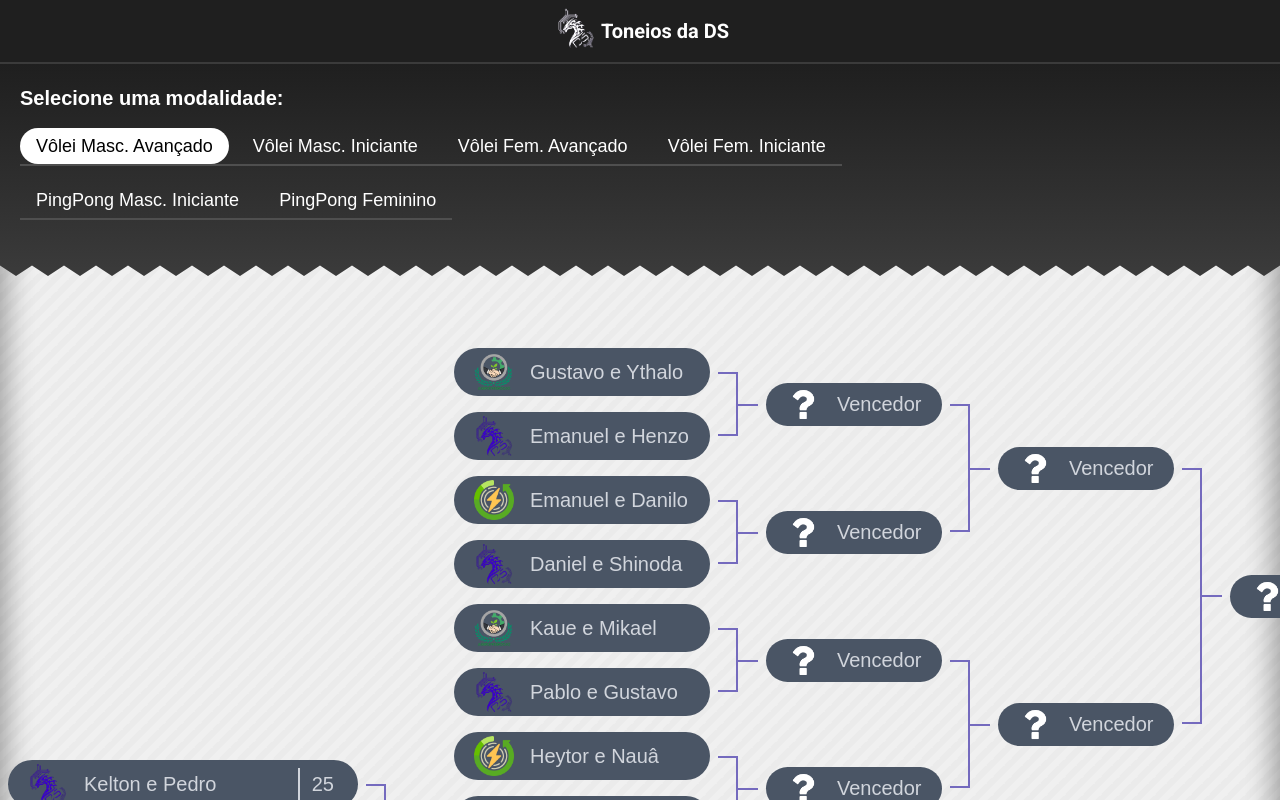
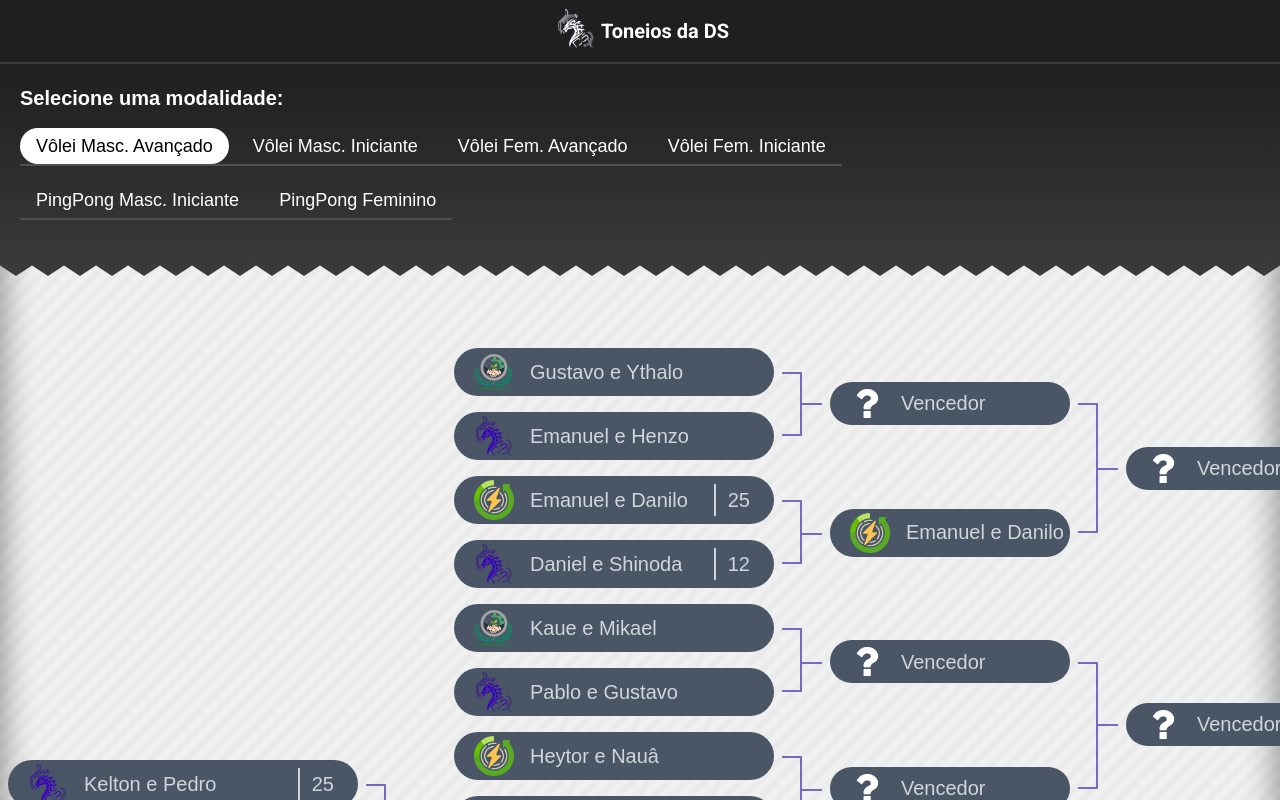
Before and after one commit to isaacsaless/torneiosdads, a Next.js app: page / in a window 1280 px wide. Shown: the top 800 px of the page. Built offline with nearby package versions, Linux system fonts and the light colour scheme.

Commit message:
14/03 bracket update

```diff
--- a/src/components/torneios/PingPong/PingPongInicianteMasc.tsx
+++ b/src/components/torneios/PingPong/PingPongInicianteMasc.tsx
@@ -2,14 +2,62 @@ import Image from "next/image";
 import LogoSister from "@/app/assets/logo-sister.png";
 import LogoDs from "@/app/assets/logo-ds.png";
 import LogoAdm from "@/app/assets/logo-adm.png";
-import QuestionMark from "@/app/assets/question-mark.png";
+import { useEffect, useRef, useState } from "react";
+import { motion } from "framer-motion";
+import confetti from "canvas-confetti";
 
 export default function VoleiInicianteMasc() {
+    const winnerRef = useRef<HTMLLIElement>(null);
+      const [isShaking, setIsShaking] = useState(false);
+
+      const handleMouseEnter = () => setIsShaking(true);
+      const handleMouseLeave = () => setIsShaking(false);
+
+    const animateConfetti = () => {
+      if (!winnerRef.current) return;
+
+      const rect = winnerRef.current.getBoundingClientRect();
+
+      const myCanvas = document.createElement("canvas");
+      myCanvas.style.position = "fixed";
+      myCanvas.style.top = "0px";
+      myCanvas.style.left = "0px";
+      myCanvas.style.pointerEvents = "none";
+      myCanvas.style.width = "100%";
+      myCanvas.style.height = "100%";
+      myCanvas.style.zIndex = "1000";
+      document.body.appendChild(myCanvas);
+
+      const myConfetti = confetti.create(myCanvas, {
+        resize: true,
+        useWorker: true,
+      });
+
+      const x = (rect.left + rect.width / 2) / window.innerWidth;
+      const y = (rect.top + rect.height / 2) / window.innerHeight;
+
+      myConfetti({
+        particleCount: 100,
+        spread: 70,
+        origin: { x, y },
+        colors: ["#3B02D1", "#000"],
+        disableForReducedMotion: true,
+      });
+
+      setTimeout(() => {
+        document.body.removeChild(myCanvas);
+      }, 3000);
+    };
+
+    useEffect(() => {
+      animateConfetti();
+    }, []);
+
   return (
     <div className="overflow-x-auto">
       <div className="flex mr-3 mt-16">
         <ol className="flex flex-1 flex-col justify-around mr-5 ml-5 round">
-          <li className="min-w-52 text-xl flex items-center justify-between m-2 p-1 leading-relaxed bg-gray-600 text-gray-300 rounded-full relative with-connector">
+          <li className="min-w-56 text-xl flex items-center justify-between m-2 p-1 leading-relaxed bg-gray-600 text-gray-300 rounded-full relative with-connector">
             <div className="flex flex-row items-center justify-center">
               <Image
                 src={LogoDs}
@@ -19,72 +67,93 @@ export default function VoleiInicianteMasc() {
               />
               <h1>Douglas</h1>
             </div>
-            {/* <div className="flex flex-row items-center justify-center">
+            <div className="flex flex-row items-center justify-center">
               <div className="border-1 border-white-700 h-8"></div>
-              <h1 className="mr-5 ml-3">18</h1>
-            </div> */}
+              <h1 className="mr-5 ml-3">2</h1>
+            </div>
           </li>
           <li className="text-xl flex items-center justify-between m-2 p-1 leading-relaxed bg-gray-600 text-gray-300 rounded-full relative with-connector">
             <div className="flex flex-row items-center justify-center">
               <Image src={LogoDs} alt="LogoAgn" width={40} className="mx-4" />
               <h1>Wellington</h1>
             </div>
-            {/* <div className="flex flex-row items-center justify-center">
+            <div className="flex flex-row items-center justify-center">
               <div className="border-1 border-white-700 h-8"></div>
-              <h1 className="mr-5 ml-3">25</h1>
-            </div> */}
+              <h1 className="mr-5 ml-3">0</h1>
+            </div>
           </li>
           <li className="text-xl flex items-center justify-between m-2 p-1 leading-relaxed bg-gray-600 text-gray-300 rounded-full relative with-connector">
             <div className="flex flex-row items-center justify-center">
               <Image src={LogoAdm} alt="LogoAgn" width={40} className="mx-4" />
               <h1>Jorge</h1>
             </div>
-            {/* <div className="flex flex-row items-center justify-center">
+            <div className="flex flex-row items-center justify-center">
               <div className="border-1 border-white-700 h-8"></div>
-              <h1 className="mr-5 ml-3">25</h1>
-            </div> */}
+              <h1 className="mr-5 ml-3">0</h1>
+            </div>
           </li>
           <li className="text-xl flex items-center justify-between m-2 p-1 leading-relaxed bg-gray-600 text-gray-300 rounded-full relative with-connector">
             <div className="flex flex-row items-center justify-center">
               <Image src={LogoSister} alt="Logo" width={35} className="mx-4" />
               <h1>L. Otávio</h1>
             </div>
-            {/* <div className="flex flex-row items-center justify-center">
+            <div className="flex flex-row items-center justify-center">
               <div className="border-1 border-white-700 h-8"></div>
-              <h1 className="mr-5 ml-3">18</h1>
-            </div> */}
+              <h1 className="mr-5 ml-3">2</h1>
+            </div>
           </li>
         </ol>
         <ol className="com-connect flex flex-1 flex-col justify-around mr-5 ml-5 round">
-          <li className="min-w-44 text-xl not-maain com-connect flex items-center m-2 p-1 leading-relaxed bg-gray-600 text-gray-300 rounded-full relative with-connector">
+          <li className="min-w-44 text-xl not-maain com-connect flex items-center justify-between m-2 p-1 leading-relaxed bg-gray-600 text-gray-300 rounded-full relative with-connector">
           <div className="flex flex-row items-center justify-center">
-              <Image src={QuestionMark} alt="LogoAgn" width={40} className="mx-4" />
-              <h1>Vencedor</h1>
+              <Image
+                src={LogoDs}
+                alt="LogoAgn"
+                width={40}
+                className="ml-4 mr-2"
+              />
+              <h1>Douglas</h1>
             </div>
-            {/* <div className="flex flex-row items-center justify-center">
+            <div className="flex flex-row items-center justify-center">
               <div className="border-1 border-white-700 h-8"></div>
-              <h1 className="mr-5 ml-3">25</h1>
-            </div> */}
+              <h1 className="mr-5 ml-3">2</h1>
+            </div>
           </li>
-          <li className="text-xl not-maain com-connect flex items-center m-2 p-1 leading-relaxed bg-gray-600 text-gray-300 rounded-full relative with-connector">
+          <li className="min-w-56 text-xl not-maain com-connect flex items-center justify-between m-2 p-1 leading-relaxed bg-gray-600 text-gray-300 rounded-full relative with-connector">
           <div className="flex flex-row items-center justify-center">
-              <Image src={QuestionMark} alt="LogoAgn" width={40} className="mx-4" />
-              <h1>Vencedor</h1>
+              <Image src={LogoSister} alt="Logo" width={35} className="mx-4" />
+              <h1>L. Otávio</h1>
             </div>
-            {/* <div className="flex flex-row items-center justify-center">
+            <div className="flex flex-row items-center justify-center">
               <div className="border-1 border-white-700 h-8"></div>
-              <h1 className="mr-5 ml-3">21</h1>
-            </div> */}
+              <h1 className="mr-5 ml-3">1</h1>
+            </div>
           </li>
         </ol>
         <ol className="flex flex-1 flex-col justify-around mr-5 ml-5 round">
-          <li
+        <motion.li
             id="round-5"
-            className="min-w-44 text-xl flex items-center m-2 p-1 leading-relaxed bg-gray-600 text-gray-300 rounded-full relative finish"
+            ref={winnerRef}
+            onHoverStart={animateConfetti}
+            onMouseEnter={handleMouseEnter}
+            onMouseLeave={handleMouseLeave}
+            className="min-w-64 text-xl flex items-center justify-between m-2 p-1 leading-relaxed bg-gray-600 text-gray-300 rounded-full relative finish"
           >
-            <Image src={QuestionMark} alt="Logo" width={35} className="mx-4" />
-            Vencedor
-          </li>
+            <div className="flex flex-row items-center justify-center">
+              <Image
+                src={LogoDs}
+                alt="LogoAgn"
+                width={40}
+                className="mx-4"
+              />
+              <h1>Douglas</h1>
+            </div>
+            <div className="flex flex-row items-center justify-center">
+              <h1 className={`mr-5 ml-3 ${
+                isShaking ? "animate-shake" : ""
+              }`}>🏆</h1>
+            </div>
+          </motion.li>
         </ol>
       </div>
     </div>
--- a/src/components/torneios/Volei/VoleiAvancadoMasc.tsx
+++ b/src/components/torneios/Volei/VoleiAvancadoMasc.tsx
@@ -32,7 +32,7 @@ export default function VoleiAvancadoMasc() {
           </li>
         </ol>
         <ol className="flex flex-1 flex-col justify-around mr-5 round">
-          <li className="min-w-64 flex items-center m-2 p-1 leading-relaxed bg-gray-600 text-gray-300 rounded-full relative with-connector text-xl">
+          <li className="min-w-80 flex items-center m-2 p-1 leading-relaxed bg-gray-600 text-gray-300 rounded-full relative with-connector text-xl">
             <Image src={LogoAgn} alt="Logo" width={40} className="mx-4" />
             Gustavo e Ythalo
           </li>
@@ -40,13 +40,25 @@ export default function VoleiAvancadoMasc() {
             <Image src={LogoDs} alt="Logo" width={40} className="mx-4" />
             Emanuel e Henzo
           </li>
-          <li className="text-xl flex items-center m-2 p-1 leading-relaxed bg-gray-600 text-gray-300 rounded-full relative with-connector">
+          <li className="text-xl flex items-center justify-between m-2 p-1 leading-relaxed bg-gray-600 text-gray-300 rounded-full relative with-connector">
+          <div className="flex flex-row items-center justify-center">
             <Image src={LogoSister} alt="Logo" width={40} className="mx-4" />
-            Emanuel e Danilo
+            <h1>Emanuel e Danilo</h1>
+            </div>
+            <div className="flex flex-row items-center justify-center">
+              <div className="border-1 border-white-700 h-8"></div>
+              <h1 className="mr-5 ml-3">25</h1>
+            </div>
           </li>
-          <li className="text-xl flex items-center m-2 p-1 leading-relaxed bg-gray-600 text-gray-300 rounded-full relative with-connector">
+          <li className="text-xl flex items-center justify-between m-2 p-1 leading-relaxed bg-gray-600 text-gray-300 rounded-full relative with-connector">
+          <div className="flex flex-row items-center justify-center">
             <Image src={LogoDs} alt="Logo" width={40} className="mx-4" />
-            Daniel e Shinoda
+            <h1>Daniel e Shinoda</h1>
+            </div>
+            <div className="flex flex-row items-center justify-center">
+              <div className="border-1 border-white-700 h-8"></div>
+              <h1 className="mr-5 ml-3">12</h1>
+            </div>
           </li>
           <li className="text-xl flex items-center m-2 p-1 leading-relaxed bg-gray-600 text-gray-300 rounded-full relative with-connector">
             <Image src={LogoAgn} alt="Logo" width={40} className="mx-4" />
@@ -72,13 +84,19 @@ export default function VoleiAvancadoMasc() {
           </li>
         </ol>
         <ol className="text-xl flex flex-1 flex-col justify-around mr-5 ml-5 round">
-          <li className="min-w-44 com-connect flex items-center m-2 p-1 leading-relaxed bg-gray-600 text-gray-300 rounded-full relative with-connector">
+          <li className="min-w-60 com-connect flex items-center m-2 p-1 leading-relaxed bg-gray-600 text-gray-300 rounded-full relative with-connector">
             <Image src={QuestionMark} alt="Logo" width={35} className="mx-4" />
             Vencedor
           </li>
-          <li className="com-connect text-xl flex items-center m-2 p-1 leading-relaxed bg-gray-600 text-gray-300 rounded-full relative with-connector">
-            <Image src={QuestionMark} alt="Logo" width={35} className="mx-4" />
-            Vencedor
+          <li className="com-connect text-xl flex items-center justify-between m-2 p-1 leading-relaxed bg-gray-600 text-gray-300 rounded-full relative with-connector">
+          <div className="flex flex-row items-center justify-center">
+            <Image src={LogoSister} alt="Logo" width={40} className="mx-4" />
+            <h1>Emanuel e Danilo</h1>
+            </div>
+            {/* <div className="flex flex-row items-center justify-center">
+              <div className="border-1 border-white-700 h-8"></div>
+              <h1 className="mr-5 ml-3">25</h1>
+            </div> */}
           </li>
           <li className="com-connect text-xl flex items-center m-2 p-1 leading-relaxed bg-gray-600 text-gray-300 rounded-full relative with-connector">
             <Image src={QuestionMark} alt="Logo" width={35} className="mx-4" />
```
